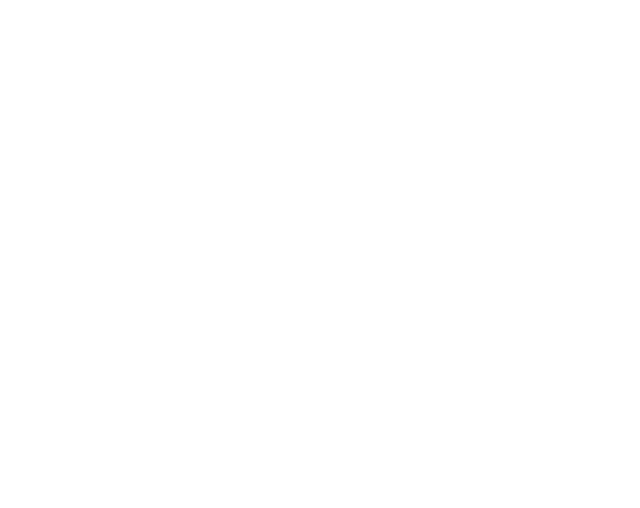
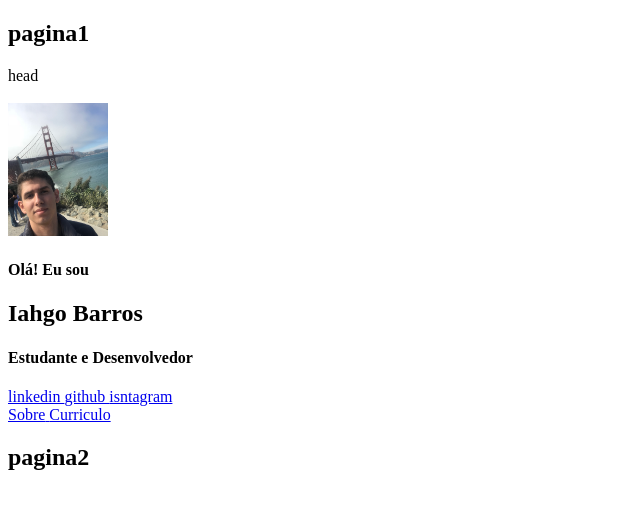
Before and after one commit to iahgo/portfolio, a plain HTML site: page index.html in a window 1280 px wide. Shown: the whole page, without its empty margins (0-640 px from the left). Drawn offline with Linux system fonts and the light colour scheme.

Commit message:
estrutura da seção 1

```diff
--- a/index.html
+++ b/index.html
@@ -4,17 +4,79 @@
     <meta charset="UTF-8">
     <meta http-equiv="X-UA-Compatible" content="IE=edge">
     <meta name="viewport" contnt="width=device-width, initial-scale=1.0">
-    <title>Portfólio</title>
+    <title>Iahgo Barros CV & Portfolio</title>
 </head>
 <body>
-    <!--seçao 1 -->
+
+<!--inicio seçao 1 ola eu sou -->
+<section class="home_area">
+    <h1>pagina1 </h1>
+    <div id="head">head </div>
+
+    <div class="apresentation"> <!--     CLASS APRESENTATION  -->
+        <div id="areafoto"> <!--        id foto     -->
+           <div id="fotoperfil "> <br><img src="/IMG_9221.JPEG" width="100" ><br></div>
+        </div>
+        <div id="hello">    <!--    id hello -->
+            <h4 class="texto-maiusculo eusou">Olá! Eu sou</h4>
+            <h1 class="texto-maiusculo">Iahgo Barros</h1>
+            <h4 class="developer-intro"> Estudante e Desenvolvedor</h4>
+        </div>
+
+        <div class="logos" > <!--    CLASS LOGOS     -->
+            <a id="linkedinlogo" href="linkedin" target="blank"> <!-- linkedin logo -->
+                linkedin
+            </a>
+            <a id="githublogo" href="github">       <!--gtihub logo-->
+                github
+            </a>
+            <a id="instalogo" href="isntagram">     <!--instagram logo-->
+                isntagram
+             </a>
+        </div>
+
+        <div class="botoes">
+            <a class="btn" href="#sobre">
+               <span>Sobre</span>
+            </a>
+
+            <a class="btn" href="curriculo.pdf">
+                <span>Curriculo</span>
+            </a>
+        </div>
+    </div>
+
+</section>
+<!--fim secao 1 -->
+
+
+<!--inicio seçao 2 sobre mim + skills e CV -->
+<section id="sobre">
+    <h1>pagina2</h1>
+</section>
+<!--fim secao 3 -->
 
 
 
-    <!--seçao 2 -->
+
+
+<!--inicio seçao 3 protfolio e projetos -->
+<section id="projetos">
+
+</section>
+<!--fim secao 3 -->
 
 
 
-    <!--seçao 3 -->
+
+
+
+<!--inicio seçao 4 rodape e contato  -->
+<section id="contato">
+
+</section>
+<!--fim secao 4 -->
+
+
 </body>
 </html>
```
Also changed, not shown: IMG_9221.JPEG (added).
